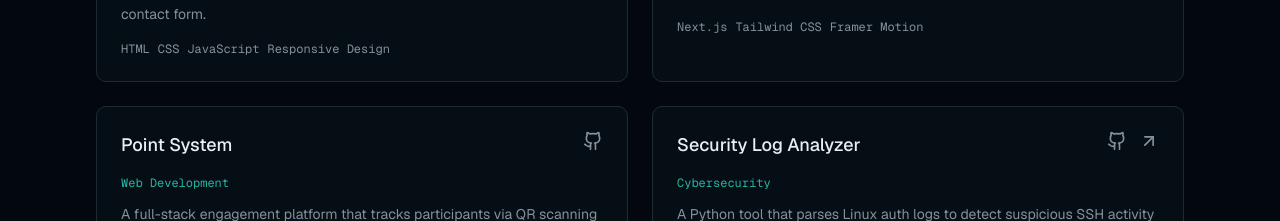
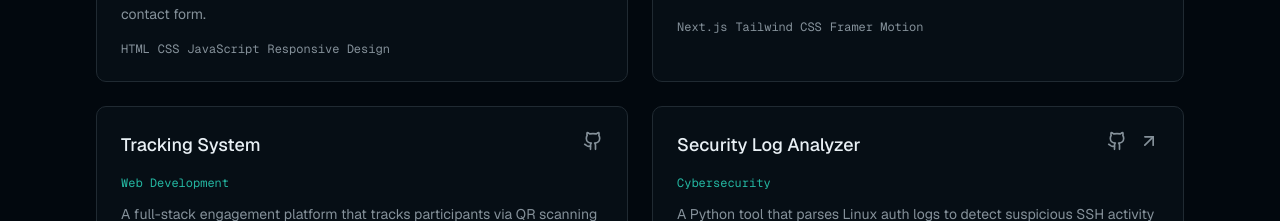
Before and after one commit to ionxg/Ionchaiyakul, a Next.js app in the folder Website/: page / in a window 1280 px wide. Shown: the part 3160-3381 px from the top of the page. Built offline with nearby package versions, Linux system fonts and the light colour scheme.

Commit message:
feat(docs): change the detail on the link

```diff
--- a/Website/components/projects-section.tsx
+++ b/Website/components/projects-section.tsx
@@ -32,7 +32,7 @@ const projects: Project[] = [
     liveUrl: "#",
   },
   {
-    title: "Point System",
+    title: "Tracking System",
     category: "Web Development",
     description:
       "A full-stack engagement platform that tracks participants via QR scanning — login, member-only access, points collection, scan history, and an admin dashboard.",
```
